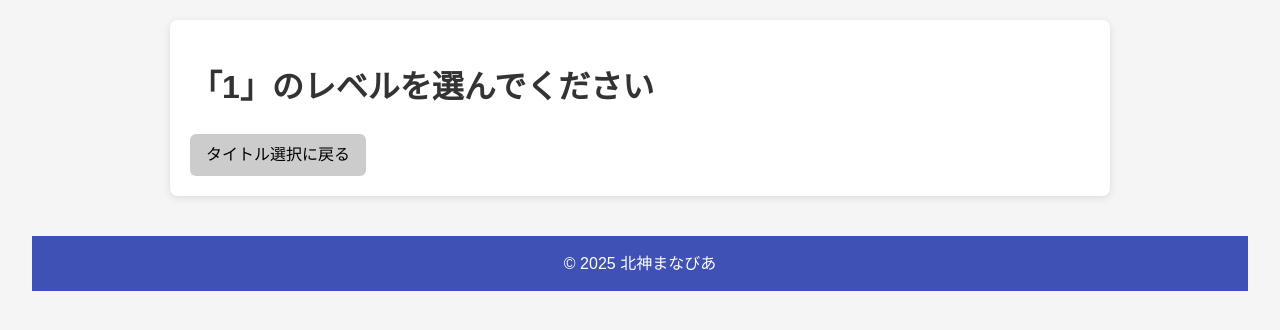
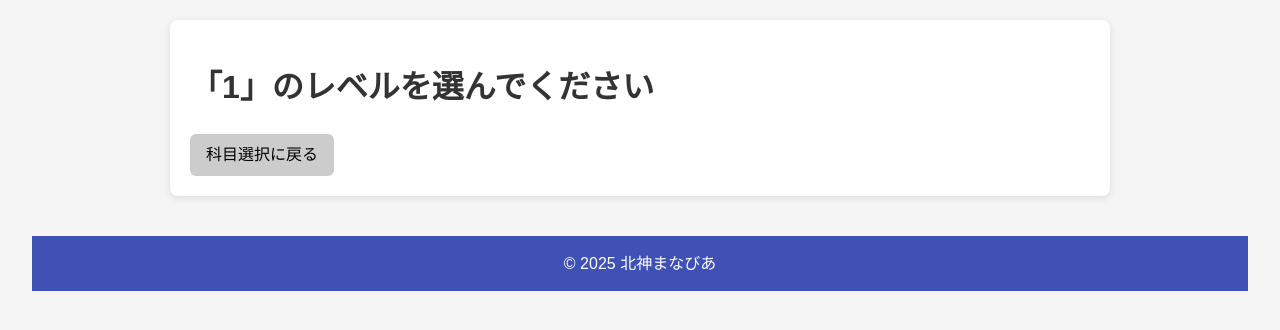
Before and after one commit to plainpine/mquest, a Flask app: page /select_level/1 in a window 1280 px wide. Shown: the part 92-422 px from the top of the page. Run offline with Flask 3, Linux system fonts and the light colour scheme; the visitor is signed in with stand-in values (Sample User, id 1); data that the repository does not hold is empty.

Commit message:
科目選択に戻る

```diff
--- a/templates/select_level.html
+++ b/templates/select_level.html
@@ -14,5 +14,5 @@
   {% endfor %}
 </ul>
 
-<a class="button secondary" href="{{ url_for('select_title') }}">タイトル選択に戻る</a>
+<a class="button secondary" href="{{ url_for('select_title') }}">科目選択に戻る</a>
 {% endblock %}
--- a/templates/select_level_admin.html
+++ b/templates/select_level_admin.html
@@ -14,5 +14,5 @@
   {% endfor %}
 </ul>
 
-<a class="button secondary" href="{{ url_for('select_title_admin') }}">タイトル選択に戻る</a>
+<a class="button secondary" href="{{ url_for('select_title_admin') }}">科目選択に戻る</a>
 {% endblock %}
```
